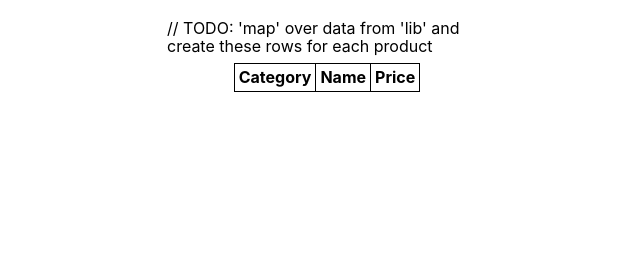
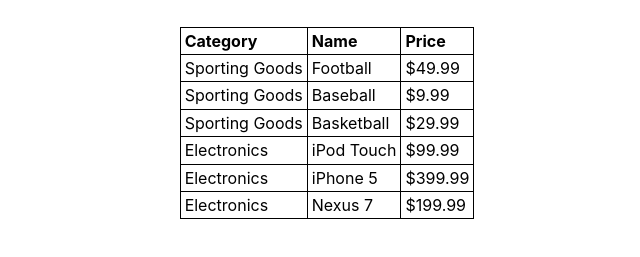
Before and after one commit to xXBricksquadXx/product-table, a website built with Parcel: page index.html in a window 1280 px wide. Shown: the part 61-318 px from the top of the page, without its empty margins (313-953 px from the left). Built offline with nearby package versions, Linux system fonts and the light colour scheme.

Commit message:
:construction: Render Table Rows

```diff
--- a/components/Table/Body/index.js
+++ b/components/Table/Body/index.js
@@ -1,5 +1,24 @@
+// TODO: Avoid pulling data in directly to a component.
+import { catalog } from "~/lib";
+import TRow from "./Row";
+
+console.log(TRow);
+
+function renderTableRows() {
+  return catalog
+    .map(
+      (product) => `<tr>
+  <td>${product.category}</td>
+  <td>${product.name}</td>
+  <td>${product.price}</td>
+</tr>
+`
+    )
+    .join("\n");
+}
+
 export default () => `
   <tbody>
-  // TODO: 'map' over data from 'lib' and create these rows for each product
+    ${renderTableRows()}
   </tbody>
 `;
```
Also changed, not shown: index.html (+0 -33 lines).
